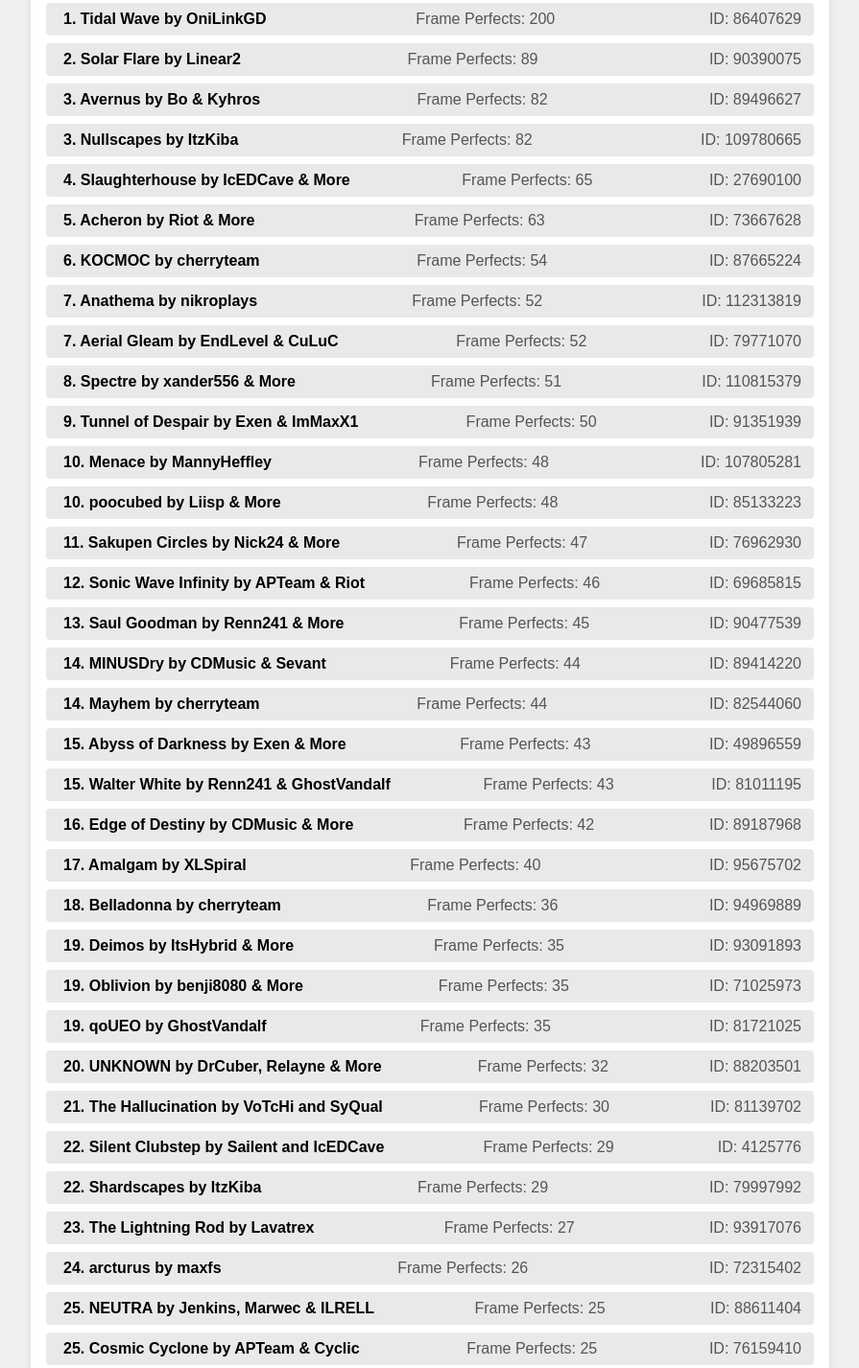
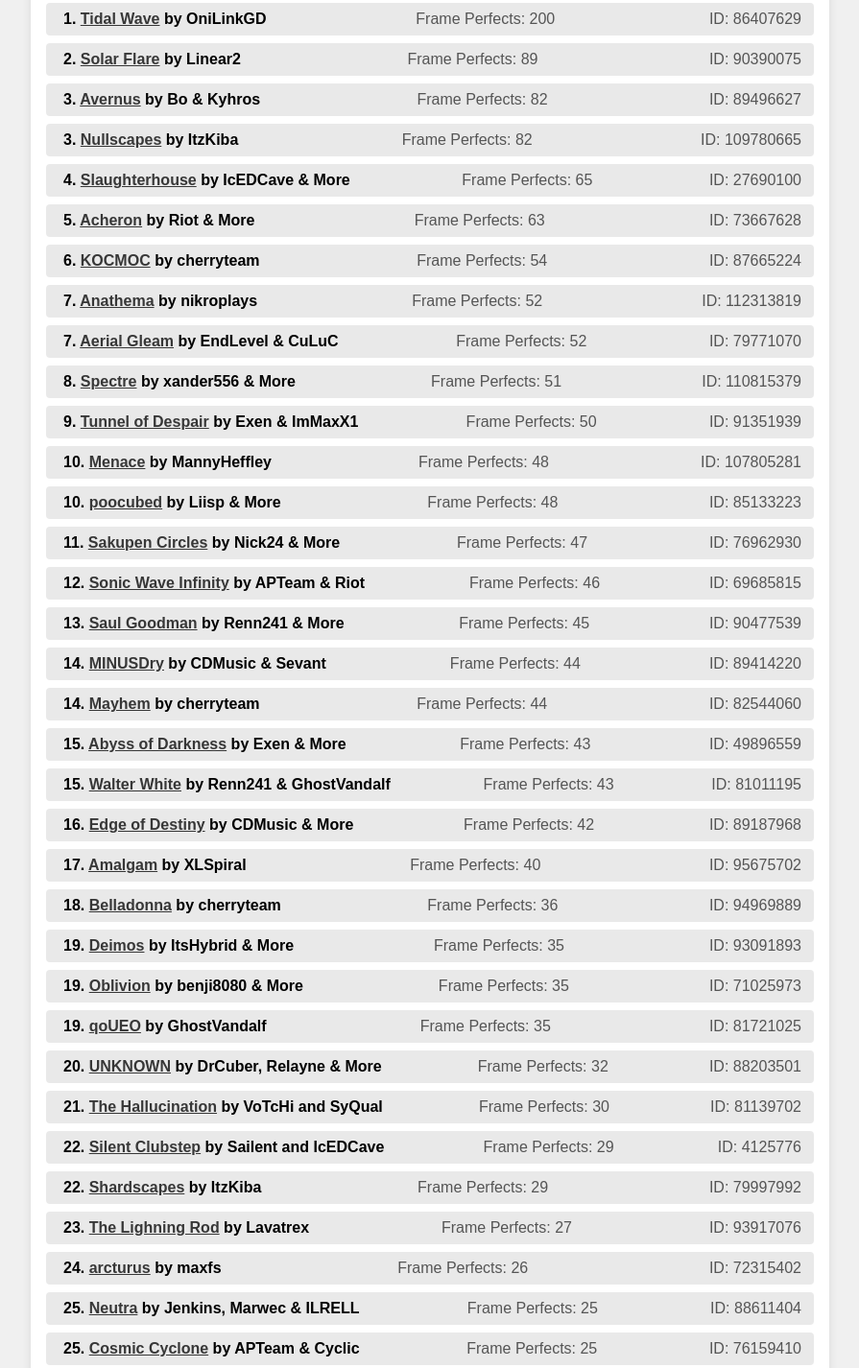
Before and after one commit to JustSomeCarrot/OHDL-Objectively-hardest-demon-list-, a plain HTML site: page index.html in a window 1280 px wide. Shown: the part 238-1664 px from the top of the page at 96% size, without its empty margins (192-1087 px from the left). Drawn offline with Linux system fonts and the light colour scheme.

Commit message:
Added verification links as the level names

```diff
--- a/index.html
+++ b/index.html
@@ -56,6 +56,9 @@
                                 color: white;
                                 margin-top: 2em;
                             }
+                            a {
+                                color: #373737;
+                            }
                         </style>
                     </head>
                     <body>
@@ -68,139 +71,139 @@
                             <h2>The Hardest Demons, By Their Amount Of 60fps Frame Perfects</h2>
                             <ul class="demon-list">
                                 <li>
-                    <strong>1. Tidal Wave by OniLinkGD</strong>
+                                    <strong>1. <a href="https://youtu.be/9fsZ014qB3s?si=zwUMtUhQpOnC2yGc">Tidal Wave</a> by OniLinkGD</strong>
                                     <span>Frame Perfects: 200</span> <span>ID: 86407629</span>
                                 </li>
                                 <li>
-                    <strong>2. Solar Flare by Linear2</strong>
+                                    <strong>2. <a href="https://youtu.be/eHQNgty8ypY?si=xnN3NbxN9xC6qovo">Solar Flare</a> by Linear2</strong>
                                     <span>Frame Perfects: 89</span> <span>ID: 90390075</span>
                                 </li>
                                 <li>
-                    <strong>3. Avernus by Bo & Kyhros</strong>
+                                    <strong>3. <a href="https://youtu.be/16Zh8jssanc?si=V1jtYDZrB98O6YsV"> Avernus</a> by Bo & Kyhros</strong>
                                     <span>Frame Perfects: 82</span> <span>ID: 89496627</span>
                                 </li>
                                 <li>
-                    <strong>3. Nullscapes by ItzKiba</strong>
+                                    <strong>3. <a href="https://youtu.be/EztneTPp5CU?si=yF9DUif3DB9jcbJB"> Nullscapes</a> by ItzKiba</strong>
                                     <span>Frame Perfects: 82</span> <span>ID: 109780665</span>
                                 </li>
                                 <li>
-                    <strong>4. Slaughterhouse by IcEDCave & More</strong>
+                                    <strong>4. <a href="https://youtu.be/kpcF1-QAHQc?si=jkjNflOl0Fmp1PqB"> Slaughterhouse</a> by IcEDCave & More</strong>
                                     <span>Frame Perfects: 65</span> <span>ID: 27690100</span>
                                 </li>
                                 <li>
-                    <strong>5. Acheron by Riot & More</strong>
+                                    <strong>5. <a href="https://youtu.be/sBKR6aUorzA?si=OptK7KL_ZyfO1HK2"> Acheron</a> by Riot & More</strong>
                                     <span>Frame Perfects: 63</span> <span>ID: 73667628</span>
                                 </li>
                                 <li>
-                    <strong>6. KOCMOC by cherryteam</strong>
+                                    <strong>6. <a href="https://youtu.be/2CxE-UWCIG4?si=kcrf7R8SY0stbE6E"> KOCMOC</a> by cherryteam</strong>
                                     <span>Frame Perfects: 54</span> <span>ID: 87665224</span>
                                 </li>
                                 <li>
-                    <strong>7. Anathema by nikroplays</strong>
+                                    <strong>7. <a href="https://youtu.be/_uKwmjHmySI?si=DQmqM0wqdg14PgWy"> Anathema</a> by nikroplays</strong>
                                     <span>Frame Perfects: 52</span> <span>ID: 112313819</span>
                                 </li>
                                 <li>
-                    <strong>7. Aerial Gleam by EndLevel & CuLuC</strong>
+                                    <strong>7. <a href="https://youtu.be/eyZjKtrGVYw?si=7cPifsU1noPpzSI8"> Aerial Gleam</a> by EndLevel & CuLuC</strong>
                                     <span>Frame Perfects: 52</span> <span>ID: 79771070</span>
                                 </li>
                                 <li>
-                    <strong>8. Spectre by xander556 & More</strong>
+                                    <strong>8. <a href="https://youtu.be/MzsSLKJrLSI?si=FUk6lhcdjhJ6r94n"> Spectre</a> by xander556 & More</strong>
                                     <span>Frame Perfects: 51</span> <span>ID: 110815379</span>
                                 </li>
                                 <li>
-                    <strong>9. Tunnel of Despair by Exen & ImMaxX1</strong>
+                                    <strong>9. <a href="https://youtu.be/LpS4JREhW98?si=bh-4uAXUvRJGaF8k"> Tunnel of Despair</a> by Exen & ImMaxX1</strong>
                                     <span>Frame Perfects: 50</span> <span>ID: 91351939</span>
                                 </li>
                                 <li>
-                    <strong>10. Menace by MannyHeffley</strong>
+                                    <strong>10. <a href="https://youtu.be/nnkgghxxsEE?si=9Vd3NBlLI38Ra-zs"> Menace</a> by MannyHeffley</strong>
                                     <span>Frame Perfects: 48</span> <span>ID: 107805281</span>
                                 </li>
                                 <li>
-                    <strong>10. poocubed by Liisp & More</strong>
+                                    <strong>10. <a href="https://youtu.be/3WXkiqmkESA?si=9cUFD834ODEEB-HO"> poocubed</a> by Liisp & More</strong>
                                     <span>Frame Perfects: 48</span> <span>ID: 85133223</span>
                                 </li>
                                 <li>
-                    <strong>11. Sakupen Circles by Nick24 & More</strong>
+                                    <strong>11. <a href="https://youtu.be/ofG2mJi9kEA?si=7bApXFYRao3SKH1B"> Sakupen Circles</a> by Nick24 & More</strong>
                                     <span>Frame Perfects: 47</span> <span>ID: 76962930</span>
                                 </li>
                                 <li>
-                    <strong>12. Sonic Wave Infinity by APTeam & Riot</strong>
+                                    <strong>12. <a href="https://youtu.be/C3-l_fFikpQ?si=1Padilvzq-Y10FTy"> Sonic Wave Infinity</a> by APTeam & Riot</strong>
                                     <span>Frame Perfects: 46</span> <span>ID: 69685815</span>
                                 </li>
                                 <li>
-                    <strong>13. Saul Goodman by Renn241 & More</strong>
+                                    <strong>13. <a href="https://youtu.be/hjs5PjUaw9k?si=jRdqBYQeUYqGcnmK"> Saul Goodman</a> by Renn241 & More</strong>
                                     <span>Frame Perfects: 45</span> <span>ID: 90477539</span>
                                 </li>
                                 <li>
-                    <strong>14. MINUSDry by CDMusic & Sevant</strong>
+                                    <strong>14. <a href="https://youtu.be/YvA8ehhzz0Q?si=hW6XeTJp4lxLRrST"> MINUSDry</a> by CDMusic & Sevant</strong>
                                     <span>Frame Perfects: 44</span> <span>ID: 89414220</span>
                                 </li>
                                 <li>
-                    <strong>14. Mayhem by cherryteam</strong>
+                                    <strong>14. <a href="https://youtu.be/U6e6DD32noM?si=vw4xPIVwsn6336Fo"> Mayhem</a> by cherryteam</strong>
                                     <span>Frame Perfects: 44</span> <span>ID: 82544060</span>
                                 </li>
                                 <li>
-                    <strong>15. Abyss of Darkness by Exen & More</strong>
+                                    <strong>15. <a href="https://youtu.be/ejJkpqcMMCY?si=F-JSgRHxrejAZpLB"> Abyss of Darkness</a> by Exen & More</strong>
                                     <span>Frame Perfects: 43</span> <span>ID: 49896559</span>
                                 </li>
                                 <li>
-                    <strong>15. Walter White by Renn241 & GhostVandalf</strong>
+                                    <strong>15. <a href="https://youtu.be/KzK62PkWOJ0?si=7Q1cSWwYriVW7dsK"> Walter White</a> by Renn241 & GhostVandalf</strong>
                                     <span>Frame Perfects: 43</span> <span>ID: 81011195</span>
                                 </li>
                                 <li>
-                    <strong>16. Edge of Destiny by CDMusic & More</strong>
+                                    <strong>16. <a href="https://youtu.be/rUphe3H59yU?si=Tce4uqb1d74m35UK"> Edge of Destiny</a> by CDMusic & More</strong>
                                     <span>Frame Perfects: 42</span> <span>ID: 89187968</span>
                                 </li>
                                 <li>
-                    <strong>17. Amalgam by XLSpiral</strong>
+                                    <strong>17. <a href="https://youtu.be/82DDR2BjXSI?si=Y5pysV8Zx5z73K5M"> Amalgam</a> by XLSpiral</strong>
                                     <span>Frame Perfects: 40</span> <span>ID: 95675702</span>
                                 </li>
                                 <li>
-                    <strong>18. Belladonna by cherryteam</strong>
+                                    <strong>18. <a href="https://youtu.be/saHSgoU1JQQ?si=odHh2GzPnIed4wbL"> Belladonna</a> by cherryteam</strong>
                                     <span>Frame Perfects: 36</span> <span>ID: 94969889</span>
                                 </li>
                                 <li>
-                    <strong>19. Deimos by ItsHybrid & More</strong>
+                                    <strong>19. <a href="https://youtu.be/b2yHaIk5zio?si=gsT--9OhjGAGPOZA"> Deimos</a> by ItsHybrid & More</strong>
                                     <span>Frame Perfects: 35</span> <span>ID: 93091893</span>
                                 </li>
                                 <li>
-                    <strong>19. Oblivion by benji8080 & More</strong>
+                                    <strong>19. <a href="https://youtu.be/ZcmDAm50BB0?si=LCZJyI70t6Xr8sjf"> Oblivion</a> by benji8080 & More</strong>
                                     <span>Frame Perfects: 35</span> <span>ID: 71025973</span>
                                 </li>
                                 <li>
-                    <strong>19. qoUEO by GhostVandalf</strong>
+                                    <strong>19. <a href="https://youtu.be/PJbfroH0sok?si=pk6wTaEqLA7-TXkL"> qoUEO</a> by GhostVandalf</strong>
                                     <span>Frame Perfects: 35</span> <span>ID: 81721025</span>
                                 </li>
                                 <li>
-                    <strong>20. UNKNOWN by DrCuber, Relayne & More</strong>
+                                    <strong>20. <a href="https://youtu.be/a1sQxQqU6EM?si=0JTEGWbtGYm4Ibfs"> UNKNOWN</a> by DrCuber, Relayne & More</strong>
                                     <span>Frame Perfects: 32</span> <span>ID: 88203501</span>
                                 </li>
                                 <li>
-                    <strong>21. The Hallucination by VoTcHi and SyQual</strong>
+                                    <strong>21. <a href="https://youtu.be/tYbXsNkO9HE?si=qoKZ7ABSvoKmrufM"> The Hallucination</a> by VoTcHi and SyQual</strong>
                                     <span>Frame Perfects: 30</span> <span>ID: 81139702</span>
                                 </li>
                                 <li>
-                    <strong>22. Silent Clubstep by Sailent and IcEDCave</strong>
+                                    <strong>22. <a href="https://youtu.be/GR4OMkS3SN8?si=rm-gUl2J6JnQSmR_"> Silent Clubstep</a> by Sailent and IcEDCave</strong>
                                     <span>Frame Perfects: 29</span> <span>ID: 4125776</span>
                                 </li>
                                 <li>
-                    <strong>22. Shardscapes by ItzKiba</strong>
+                                    <strong>22. <a href="https://youtu.be/prAX7gnKrkU?si=7Pfb5Q_cYHiBZLdC"> Shardscapes</a> by ItzKiba</strong>
                                     <span>Frame Perfects: 29</span> <span>ID: 79997992</span>
                                 </li>
                                 <li>
-                    <strong>23. The Lightning Rod by Lavatrex</strong>
+                                    <strong>23. <a href="https://youtu.be/nQDTi077O6M?si=kd1tDfeL93QrtPV9"> The Lighning Rod</a> by Lavatrex</strong>
                                     <span>Frame Perfects: 27</span> <span>ID: 93917076</span>
                                 </li>
                                 <li>
-                    <strong>24. arcturus by maxfs</strong>
+                                    <strong>24. <a href="https://youtu.be/a_Bqa8l9Xtc?si=DiRtPzUjRij5shN6"> arcturus</a> by maxfs</strong>
                                     <span>Frame Perfects: 26</span> <span>ID: 72315402</span>
                                 </li>
                                 <li>
-                    <strong>25. NEUTRA by Jenkins, Marwec & ILRELL</strong>
+                                    <strong>25. <a href="https://youtu.be/0fNBFwNS1qg?si=g8XE4XFRGV_PtnDB"> Neutra</a> by Jenkins, Marwec & ILRELL</strong>
                                     <span>Frame Perfects: 25</span> <span>ID: 88611404</span>
                                 </li>
                                 <li>
-                    <strong>25. Cosmic Cyclone by APTeam & Cyclic</strong>
+                                    <strong>25. <a href="https://youtu.be/0I9xCfTOpXg?si=enVWV27D7hHax-Nt"> Cosmic Cyclone</a> by APTeam & Cyclic</strong>
                                     <span>Frame Perfects: 25</span> <span>ID: 76159410</span>
                                 </li>
                             </ul>
```
Lines whose indentation alone changed are shown as unchanged.
